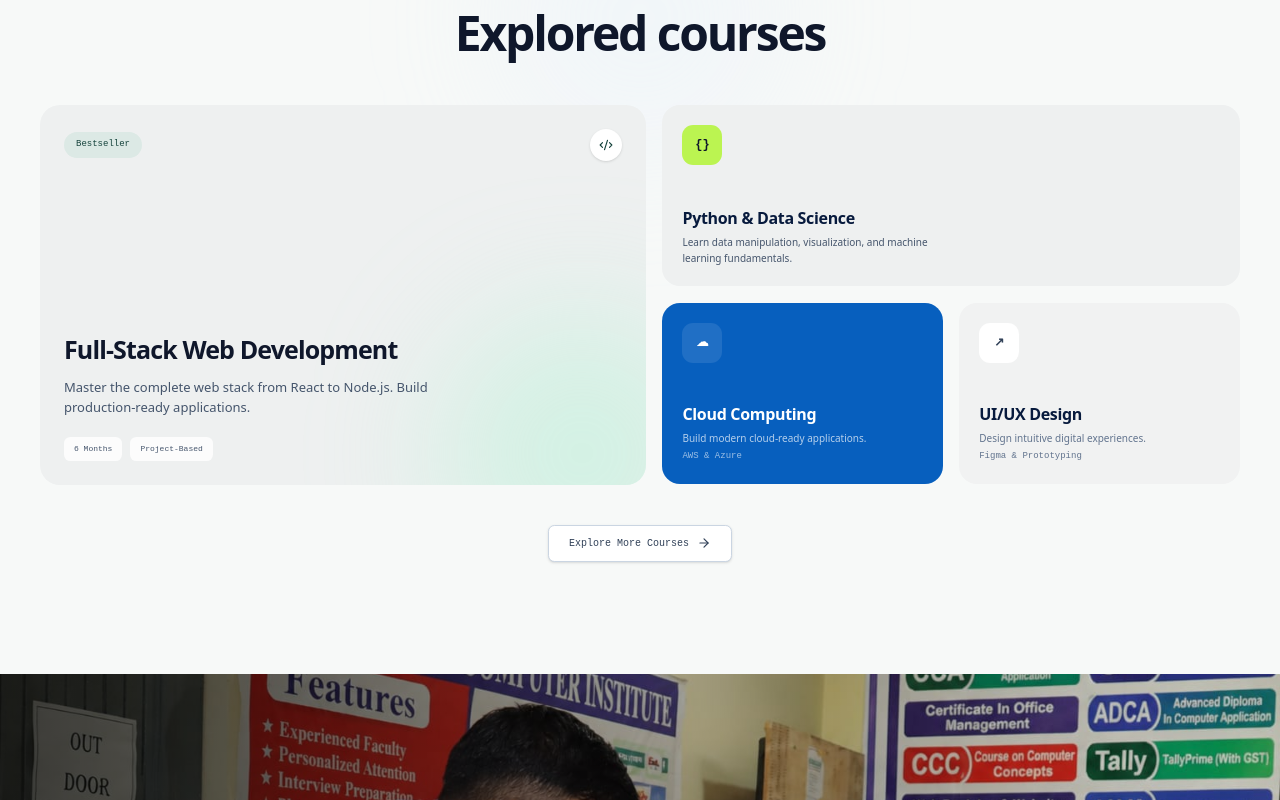
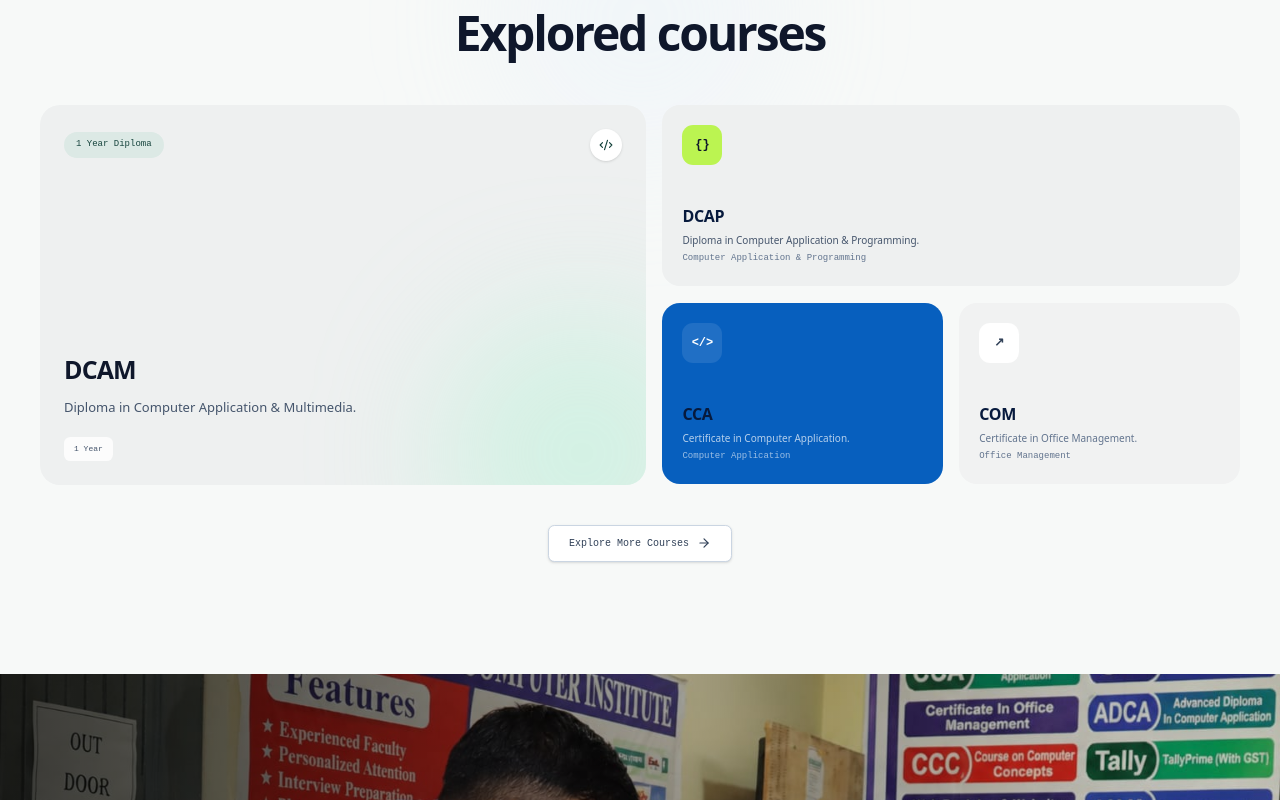
Before and after one commit to princepal09/IEIT---Computer-Institute, a React (Vite) app in the folder frontend/: page / in a window 1280 px wide. Shown: the part 920-1720 px from the top of the page. Built offline with nearby package versions, Linux system fonts and the light colour scheme; no server answers.

Commit message:
feat: update branch info display format and enhance footer with social links and contact details

```diff
--- a/frontend/src/components/public/branches/BranchInfo.tsx
+++ b/frontend/src/components/public/branches/BranchInfo.tsx
@@ -28,7 +28,7 @@ const BranchInfo = ({ branch }: BranchInfoProps) => {
     {
       icon: Clock3Icon,
       label: "Opening Hours",
-      value: `${branch.openingTime} - ${branch.closingTime}`,
+      value: `${branch.openingTime} AM - ${branch.closingTime} PM`,
     },
   ];
 
--- a/frontend/src/components/public/footer/Footer.tsx
+++ b/frontend/src/components/public/footer/Footer.tsx
@@ -27,23 +27,23 @@ const quickLinks = [
 
 const socialLinks = [
   { label: "Facebook", icon: FaFacebookF, href: "#" },
-  { label: "Instagram", icon: FaInstagram, href: "#" },
+  { label: "Instagram", icon: FaInstagram, href: "https://www.instagram.com/ieit_computer_institute_almora/" },
   { label: "YouTube", icon: FaYoutube, href: "#" },
-  { label: "LinkedIn", icon: FaLinkedinIn, href: "#" },
+  { label: "LinkedIn", icon: FaLinkedinIn, href: "https://www.linkedin.com/in/bhaskar-giri-goswami-b5b3071a8/" },
 ] as const;
 
 const contactInfo = [
   {
     icon: MapPinIcon,
-    text: "123 ICT Tower, Gulshan-1, Dhaka 1212",
+    text: "Dr. Punetha mansion, Upper, Mall Rd, near Badreshwar Mandir, near Himsagar Hotel Bus Station, Paltan Bazar, Dharanaula, Almora, Uttarakhand 263601, India",
   },
   {
     icon: PhoneIcon,
-    text: "+880 1XXX-XXXXXX",
+    text: "+91 9536815699",
   },
   {
     icon: MailIcon,
-    text: "info@ieit.edu.bd",
+    text: "ieitalmora@gmail.com",
   },
 ] as const;
 
--- a/frontend/src/types/homeCourses.ts
+++ b/frontend/src/types/homeCourses.ts
@@ -13,40 +13,45 @@ export type Course = {
 
 export const homeCourses: Course[] = [
   {
-    id: "full-stack",
-    title: "Full-Stack Web Development",
-    description:
-      "Master the complete web stack from React to Node.js. Build production-ready applications.",
-    category: "Bestseller",
-    duration: "6 Months",
-    type: "Project-Based",
+    id: "dcam",
+    title: "DCAM",
+    description: "Diploma in Computer Application & Multimedia.",
+    category: "1 Year Diploma",
+    duration: "1 Year",
+    subtitle: "Computer Application & Multimedia",
     icon: "</>",
     featured: true,
   },
 
   {
-    id: "data-science",
-    title: "Python & Data Science",
-    description:
-      "Learn data manipulation, visualization, and machine learning fundamentals.",
+    id: "dcap",
+    title: "DCAP",
+    description: "Diploma in Computer Application & Programming.",
+    category: "1 Year Diploma",
+    duration: "1 Year",
+    subtitle: "Computer Application & Programming",
     icon: "{}",
     variant: "lime",
   },
 
   {
-    id: "cloud",
-    title: "Cloud Computing",
-    description: "Build modern cloud-ready applications.",
-    subtitle: "AWS & Azure",
-    icon: "☁",
+    id: "cca",
+    title: "CCA",
+    description: "Certificate in Computer Application.",
+    category: "6 Month Certificate",
+    duration: "6 Months",
+    subtitle: "Computer Application",
+    icon: "</>",
     variant: "blue",
   },
 
   {
-    id: "ui-ux",
-    title: "UI/UX Design",
-    description: "Design intuitive digital experiences.",
-    subtitle: "Figma & Prototyping",
+    id: "com",
+    title: "COM",
+    description: "Certificate in Office Management.",
+    category: "6 Month Certificate",
+    duration: "6 Months",
+    subtitle: "Office Management",
     icon: "↗",
     variant: "neutral",
   },
```
Also changed, not shown: frontend/src/hooks/useCourse.ts (line endings or trailing spaces).
